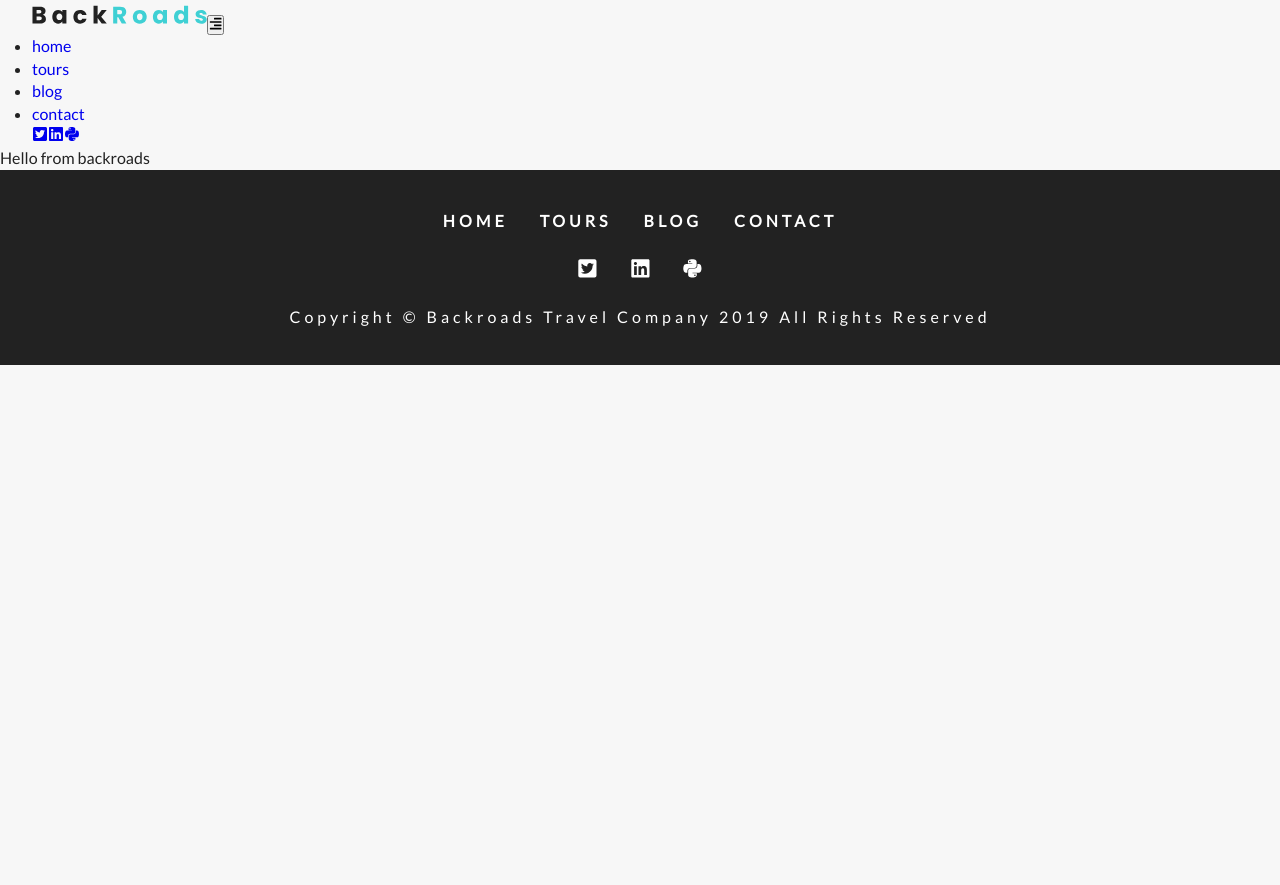
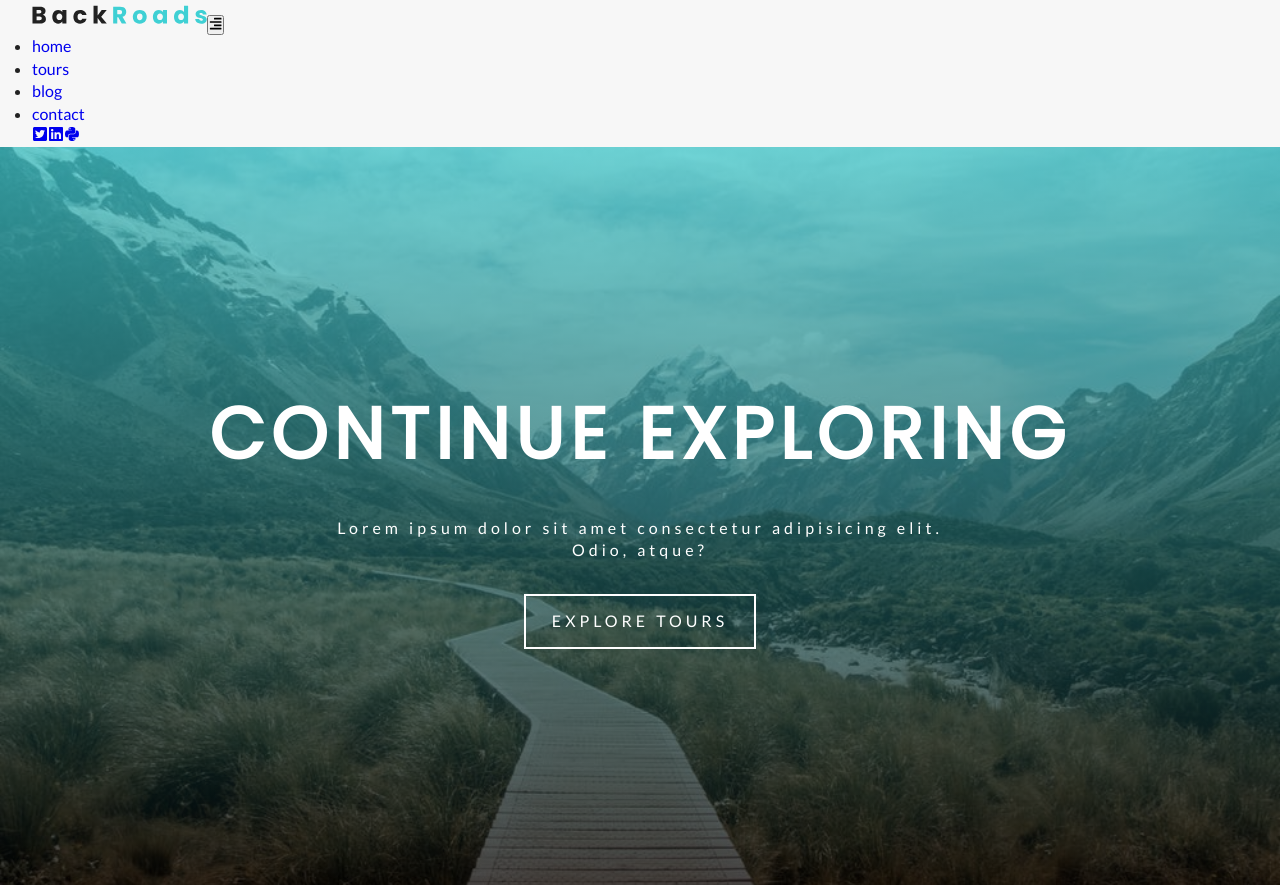
Before and after one commit to mwptje/gatsby-course-travel-site, a Gatsby site: page / in a window 1280 px wide. Shown: the top 885 px of the page. Before the commit the page ends 800 px from the top, so only its background shows below. Built offline with nearby package versions, Linux system fonts and the light colour scheme; Gatsby itself is replaced by a stand-in of ours.

Commit message:
front page hero and banner added

```diff
--- /dev/null
+++ b/src/components/Banner.js
@@ -0,0 +1,14 @@
+import React from "react"
+import styles from "../css/banner.module.css"
+
+const Banner = ({ title, info, children }) => {
+  return (
+    <div className={styles.banner}>
+      <h1>{title}</h1>
+      <p>{info}</p>
+      {children}
+    </div>
+  )
+}
+
+export default Banner
--- /dev/null
+++ b/src/components/SimpleHero.js
@@ -0,0 +1,9 @@
+import React from "react"
+
+// Note background images is from the
+// layout.css
+const SimpleHero = ({ children }) => {
+  return <header className="defaultHero">{children}</header>
+}
+
+export default SimpleHero
--- a/src/pages/index.js
+++ b/src/pages/index.js
@@ -1,13 +1,26 @@
 import React from "react"
-
+import { Link } from "gatsby"
 // Encompassing layout
 import Layout from "../components/Layout"
+import SimpleHero from "../components/SimpleHero"
+import Banner from "../components/Banner"
+
 // content between the Layout tags is know as children
 // and passed to a sush to the layout component
 // Import icon from fontawsom using react-icons
 // import { FaBeer } from "react-icons/fa"
 export default () => (
   <Layout>
-    <div>Hello from backroads</div>
+    <SimpleHero>
+      <Banner
+        title="continue exploring"
+        info="Lorem ipsum dolor sit amet consectetur adipisicing elit. Odio, atque?"
+      >
+        <Link to="/tours" className="btn-white">
+          explore tours
+        </Link>
+      </Banner>
+    </SimpleHero>
+    >
   </Layout>
 )
```
